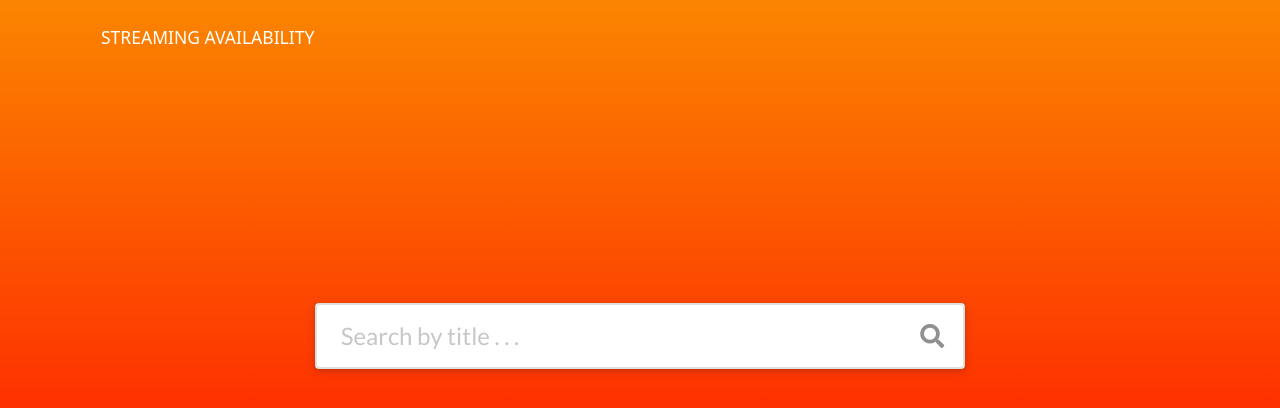
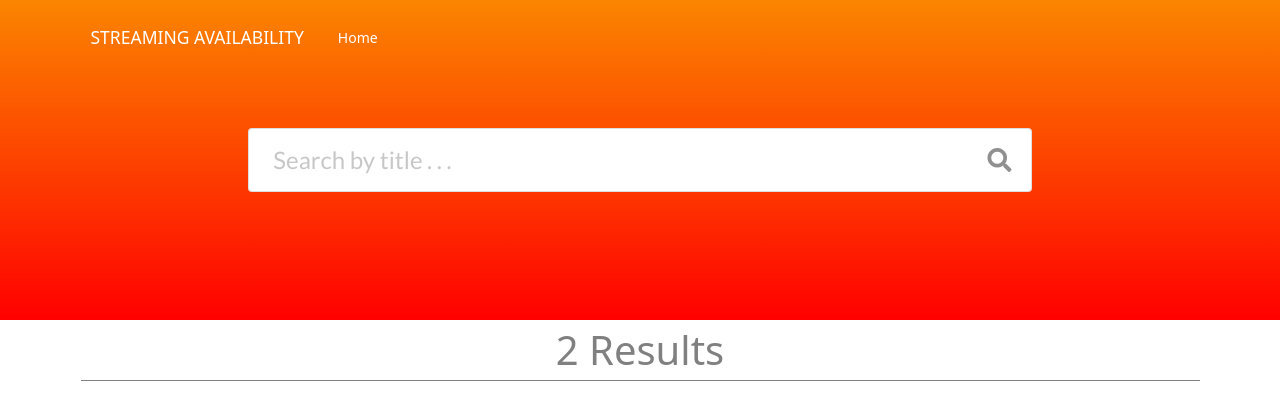
Before and after one commit to lieuk1/Streaming-Availability, a React (Create React App) app: page / in a window 1280 px wide. Shown: the top 408 px of the page. Built offline with nearby package versions, Linux system fonts and the light colour scheme; no server answers.

Commit message:
Add number of results and navigation commponent

```diff
--- a/src/components/App.css
+++ b/src/components/App.css
@@ -6,11 +6,25 @@
 
 /* Container of navbar and search body */
 .start-container {
-    height: 80vh;
+    height: 40vh;
     background-color: #fb8500;
-    /* Space between search bar body and search results */
-    margin-bottom: 20px;
     background-image: linear-gradient(to bottom, rgba(255,0,0,0), rgba(255,0,0,1));
+}
+
+/* Container of search bar and form */
+.searchbar-container {
+    display: flex;
+    align-items: center;
+    justify-content: center;
+    height: 100%;
+}
+
+/* Container of navigation bar */
+.navbar-container {
+    /* Display navigation bar and search body on top of each other */
+    position: absolute;
+    top: 0px;
+    left: 0px;
 }
 
 /* Navigation bar */
@@ -35,7 +49,8 @@
 .navbar-light .navbar-brand:hover {
     /* color: rgba(255,0,0,1); */
     color: white;
-    border-bottom: 3px solid rgba(255,0,0,1);
+    /* border-bottom: 3px solid rgba(255,0,0,1);  */
+    border-bottom: 3px solid white;
     border-radius: 1px;
 }
 
@@ -46,9 +61,12 @@
     border-bottom: 3px solid white;
 }
 
-.searchbar-container {
-    display: flex;
-    align-items: center;
-    justify-content: center;
-    height: 83%;
+/* Number of search results */
+.num-results {
+    border: 0px solid black;
+    border-bottom: 1px solid grey;
+    color: grey;
+    font-size: 40px;
+    text-align: center;
+    margin-bottom: 30px;
 }
--- a/src/components/App.js
+++ b/src/components/App.js
@@ -1,5 +1,6 @@
 import React from 'react';
 import watchmode from '../api/watchmode';
+import NavigationBar from './Navigation/NavigationBar';
 import SearchBar from './Search/SearchBar';
 import TitleList from './Title/TitleList';
 import TitleDetail from './Title/TitleDetail';
@@ -10,9 +11,6 @@ import 'bootstrap/dist/css/bootstrap.min.css';
 import './App.css';
 
 import Container from 'react-bootstrap/Container';
-import Row from 'react-bootstrap/Row';
-import Nav from 'react-bootstrap/Nav';
-import Navbar from 'react-bootstrap/Navbar';
 
 class App extends React.Component {
     state = {
@@ -83,30 +81,19 @@ class App extends React.Component {
         });
     }
 
-    // TODO: Create new component for navbar
-
     render() {
         return (
             <Container fluid>
                 <Container className="start-container" fluid>
-                    <Row className="navbar-container">
-                        {/* start of navbar */}
-                        <Navbar expand="lg">
-                            <Container>
-                                <Navbar.Brand href="/">STREAMING AVAILABILITY</Navbar.Brand>
-                                <Navbar.Toggle aria-controls="basic-navbar-nav" />
-                                <Navbar.Collapse id="basic-navbar-nav">
-                                <Nav className="me-auto">
-                                    {/* <Nav.Link href="#home">Home</Nav.Link> */}
-                                </Nav>
-                                </Navbar.Collapse>
-                            </Container>
-                        </Navbar>
-                        {/* end of navbar */}
-                    </Row>
-                    <Row className="searchbar-container">
+                    <Container className="navbar-container" fluid>
+                        <NavigationBar />
+                    </Container>
+                    <Container className="searchbar-container">
                         <SearchBar onSubmit={this.onSearchSubmit} />
-                    </Row>
+                    </Container>
+                </Container>
+                <Container>
+                    <div className="num-results">{this.state.titles.length} Results</div>
                 </Container>
                 <div className="ui container">
                     <div style={{ float: 'left', width: '40%' }} >
--- /dev/null
+++ b/src/components/Navigation/NavigationBar.js
@@ -0,0 +1,21 @@
+import Container from 'react-bootstrap/Container';
+import Nav from 'react-bootstrap/Nav';
+import Navbar from 'react-bootstrap/Navbar';
+
+const NavigationBar = () => {
+    return (
+        <Navbar expand="lg">
+            <Container>
+                <Navbar.Brand href="/">STREAMING AVAILABILITY</Navbar.Brand>
+                <Navbar.Toggle aria-controls="basic-navbar-nav" />
+                <Navbar.Collapse id="basic-navbar-nav">
+                <Nav className="me-auto">
+                    <Nav.Link href="/">Home</Nav.Link>
+                </Nav>
+                </Navbar.Collapse>
+            </Container>
+        </Navbar>
+    );
+}
+
+export default NavigationBar;
--- a/src/components/Search/SearchBar.js
+++ b/src/components/Search/SearchBar.js
@@ -12,7 +12,7 @@ class SearchBar extends React.Component {
 
     render() {
         return (
-            <div className="ui raised segment" style={{ padding: '0px', width: '50%' }}>
+            <div className="ui" style={{ padding: '0px', width: '70%' }}>
                 <form onSubmit={this.onFormSubmit} className="ui form" style={{ border: '0px solid red' }}>
                     <div className="field" style={{ border: '0px solid red' }}>
                         <div className="ui massive icon input">
```
